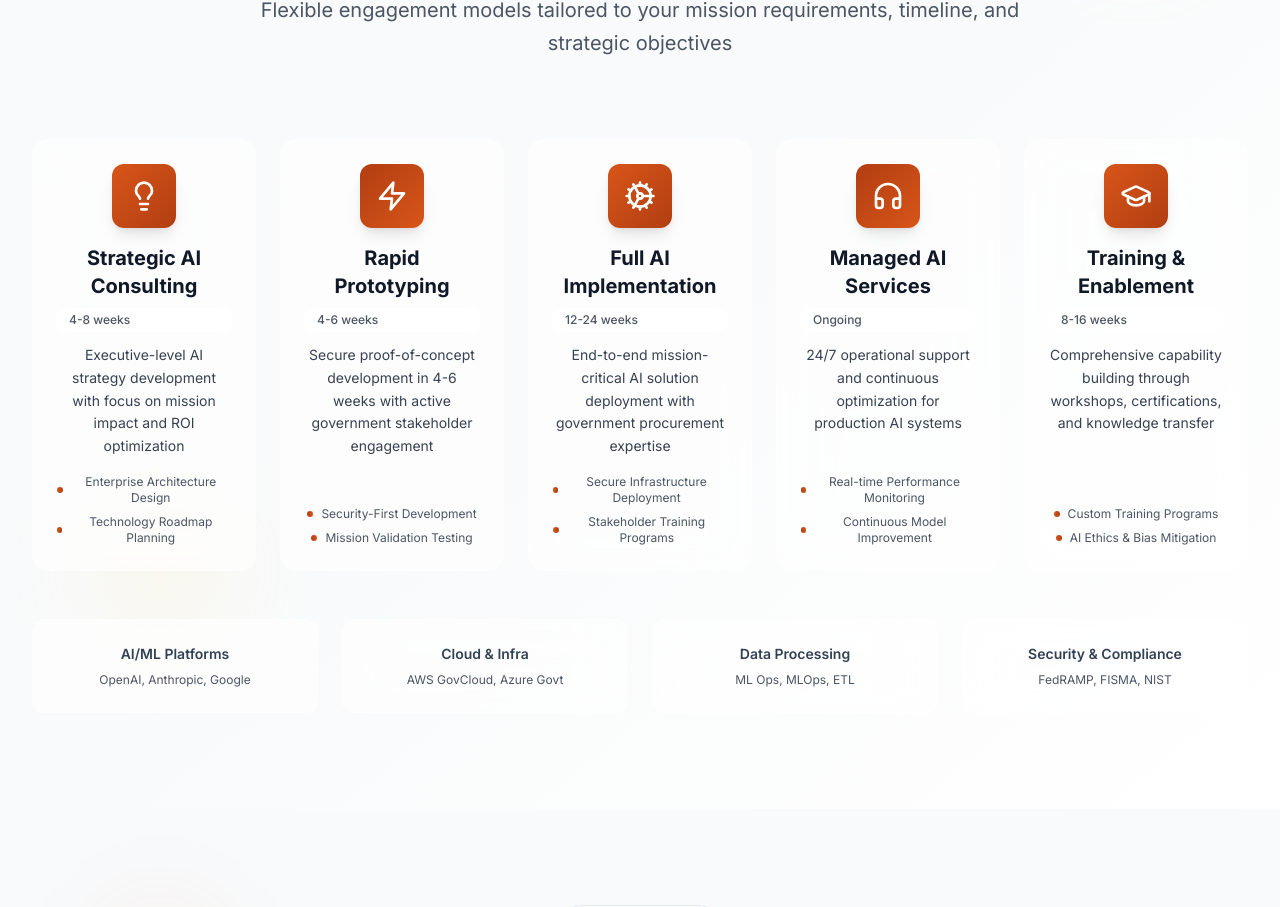
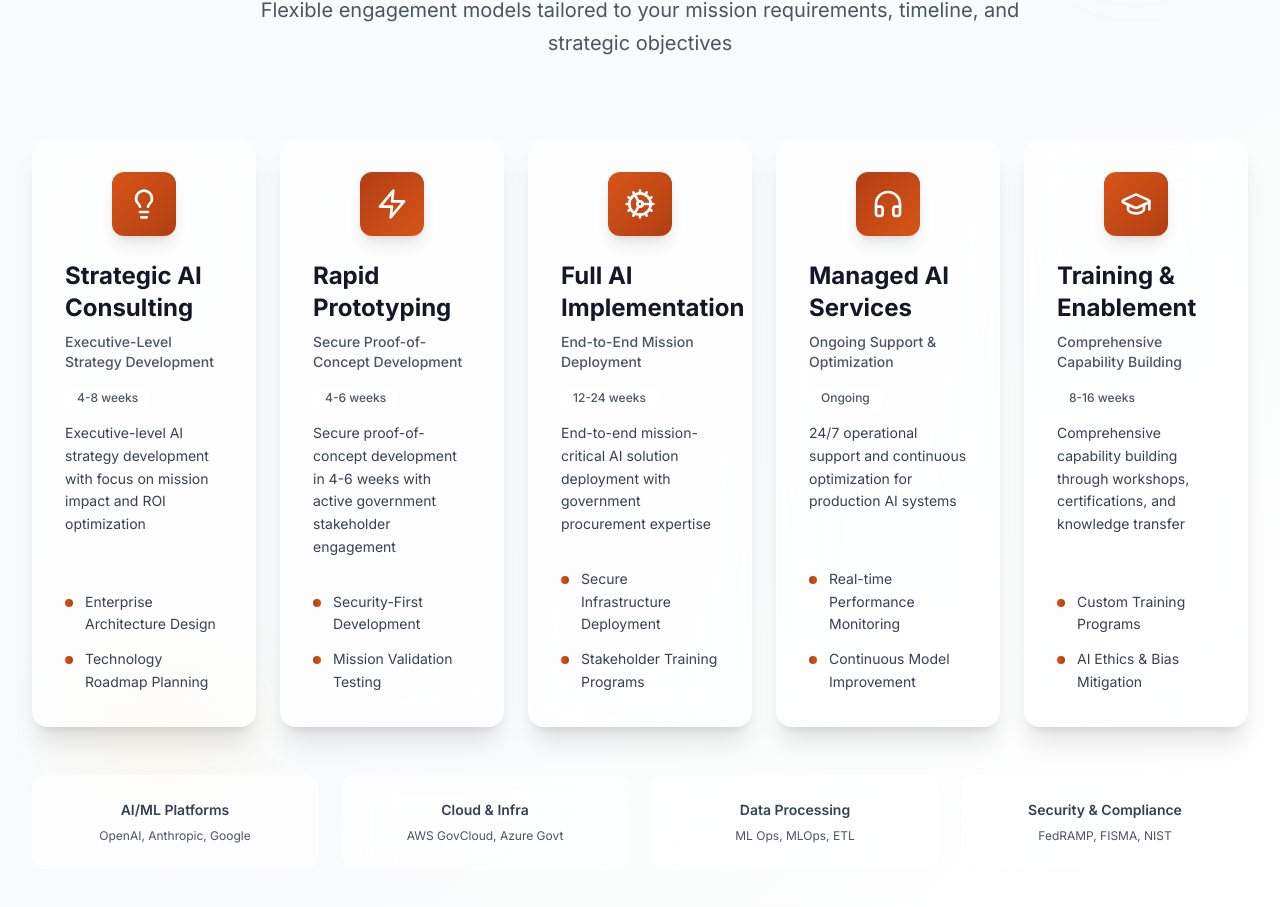
Before and after one commit to ancile-ai-it/ancile_ai, a Next.js app: page / in a window 1280 px wide. Shown: the part 4518-5425 px from the top of the page. Built offline with nearby package versions, Linux system fonts and the light colour scheme.

Commit message:
update cards

```diff
--- a/src/sections/ServiceModels.tsx
+++ b/src/sections/ServiceModels.tsx
@@ -15,12 +15,12 @@ const models = [
   {
     icon: Lightbulb,
     title: "Strategic AI Consulting",
+    subtitle: "Executive-Level Strategy Development",
     description:
       "Executive-level AI strategy development with focus on mission impact and ROI optimization",
     features: [
       "Enterprise Architecture Design",
       "Technology Roadmap Planning",
-      "Regulatory Compliance Mapping",
     ],
     gradient: "from-burnt-orange-600 to-burnt-orange-700",
     bgColor: "from-burnt-orange-50 to-amber-50",
@@ -29,12 +29,12 @@ const models = [
   {
     icon: Zap,
     title: "Rapid Prototyping",
+    subtitle: "Secure Proof-of-Concept Development",
     description:
       "Secure proof-of-concept development in 4-6 weeks with active government stakeholder engagement",
     features: [
       "Security-First Development",
       "Mission Validation Testing",
-      "Resource Impact Assessment",
     ],
     gradient: "from-burnt-orange-700 to-burnt-orange-600",
     bgColor: "from-burnt-orange-50 to-amber-50",
@@ -43,12 +43,12 @@ const models = [
   {
     icon: Cog,
     title: "Full AI Implementation",
+    subtitle: "End-to-End Mission Deployment",
     description:
       "End-to-end mission-critical AI solution deployment with government procurement expertise",
     features: [
       "Secure Infrastructure Deployment",
       "Stakeholder Training Programs",
-      "Operational Handoff Support",
     ],
     gradient: "from-burnt-orange-600 to-burnt-orange-700",
     bgColor: "from-burnt-orange-50 to-amber-50",
@@ -57,12 +57,12 @@ const models = [
   {
     icon: Headphones,
     title: "Managed AI Services",
+    subtitle: "Ongoing Support & Optimization",
     description:
       "24/7 operational support and continuous optimization for production AI systems",
     features: [
       "Real-time Performance Monitoring",
       "Continuous Model Improvement",
-      "Security Updates & Patching",
     ],
     gradient: "from-burnt-orange-700 to-burnt-orange-600",
     bgColor: "from-burnt-orange-50 to-amber-50",
@@ -71,12 +71,12 @@ const models = [
   {
     icon: GraduationCap,
     title: "Training & Enablement",
+    subtitle: "Comprehensive Capability Building",
     description:
       "Comprehensive capability building through workshops, certifications, and knowledge transfer",
     features: [
       "Custom Training Programs",
       "AI Ethics & Bias Mitigation",
-      "Operational Best Practices",
     ],
     gradient: "from-burnt-orange-600 to-burnt-orange-700",
     bgColor: "from-burnt-orange-50 to-amber-50",
@@ -85,7 +85,7 @@ const models = [
 ];
 
 const ServiceModels = () => {
-  const [hoveredIndex, setHoveredIndex] = useState<number | null>(null);
+  const [hoveredCard, setHoveredCard] = useState<number | null>(null);
 
   return (
     <section className="py-24 bg-gradient-to-br from-slate-50 via-gray-50 to-white relative overflow-hidden">
@@ -123,28 +123,34 @@ const ServiceModels = () => {
           {models.map((model, index) => (
             <div
               key={index}
-              className={`group relative bg-white/60 backdrop-blur-xl rounded-2xl p-6 text-center hover:shadow-2xl transition-all duration-500 border border-white/20 transform hover:-translate-y-2 min-h-[340px] flex flex-col ${
-                hoveredIndex === index ? "scale-105" : ""
+              className={`group relative bg-white/60 backdrop-blur-xl rounded-2xl p-8 shadow-xl hover:shadow-2xl transition-all duration-500 border border-white/20 transform hover:-translate-y-2 flex flex-col ${
+                hoveredCard === index ? "scale-105" : ""
               }`}
-              onMouseEnter={() => setHoveredIndex(index)}
-              onMouseLeave={() => setHoveredIndex(null)}
+              onMouseEnter={() => setHoveredCard(index)}
+              onMouseLeave={() => setHoveredCard(null)}
             >
-              {/* Gradient Background */}
+              {/* Animated Background */}
               <div
                 className={`absolute inset-0 bg-gradient-to-br ${model.bgColor} opacity-0 group-hover:opacity-100 transition-opacity duration-500 rounded-2xl`}
               />
 
+              {/* Content Wrapper for Z-Index */}
+              <div className="relative z-10 flex flex-col h-full">
                 {/* Icon */}
                 <div
-                className={`relative mb-4 mx-auto w-fit p-4 bg-gradient-to-br ${model.gradient} rounded-xl shadow-lg group-hover:shadow-xl transition-all duration-300 group-hover:scale-110`}
+                  className={`relative mb-6 mx-auto w-fit p-4 bg-gradient-to-br ${model.gradient} rounded-xl shadow-lg group-hover:shadow-xl transition-all duration-300 group-hover:scale-110`}
                 >
                   <model.icon className="h-8 w-8 text-white" />
                 </div>
 
-              {/* Title */}
-              <h3 className="text-xl font-bold text-gray-900 mb-2 group-hover:text-burnt-orange-800 group-hover:scale-105 transition-all duration-300">
+                {/* Title with Subtitle */}
+                <div className="mb-4 flex-none">
+                  <h3 className="text-2xl font-bold text-gray-900 mb-2 group-hover:text-burnt-orange-800 group-hover:scale-105 transition-all duration-300">
                     {model.title}
                   </h3>
+                  <p className="text-sm text-gray-600 font-medium group-hover:text-slate-700 transition-colors mb-3">
+                    {model.subtitle}
+                  </p>
 
                   {/* Duration Badge */}
                   <div className="inline-flex items-center px-3 py-1 bg-white/60 backdrop-blur-sm rounded-full mb-3">
@@ -157,20 +163,25 @@ const ServiceModels = () => {
                   <p className="text-gray-700 text-sm leading-relaxed mb-4 group-hover:text-slate-800 transition-colors">
                     {model.description}
                   </p>
+                </div>
 
-              {/* Features List */}
-              <div className="space-y-2 mt-auto">
-                {model.features.slice(0, 2).map((feature, featureIndex) => (
+                {/* Features - Aligned at bottom */}
+                <div className="space-y-3 mt-auto">
+                  {model.features.map((feature, featureIndex) => (
                     <div
                       key={featureIndex}
-                    className="flex items-center justify-center space-x-2"
+                      className="flex items-start space-x-3 group/item"
                     >
                       <div
-                      className={`w-1.5 h-1.5 bg-gradient-to-r ${model.gradient} rounded-full`}
-                    />
-                    <span className="text-xs text-gray-600">{feature}</span>
+                        className={`w-2 h-2 bg-gradient-to-r ${model.gradient} rounded-full mt-2 flex-shrink-0 group-hover/item:scale-125 transition-transform duration-200`}
+                      ></div>
+                      <p className="text-gray-700 leading-relaxed text-sm group-hover/item:text-slate-800 transition-colors">
+                        {feature}
+                      </p>
                     </div>
                   ))}
+                </div>
+
               </div>
             </div>
           ))}
```
Lines whose indentation alone changed are shown as unchanged.
